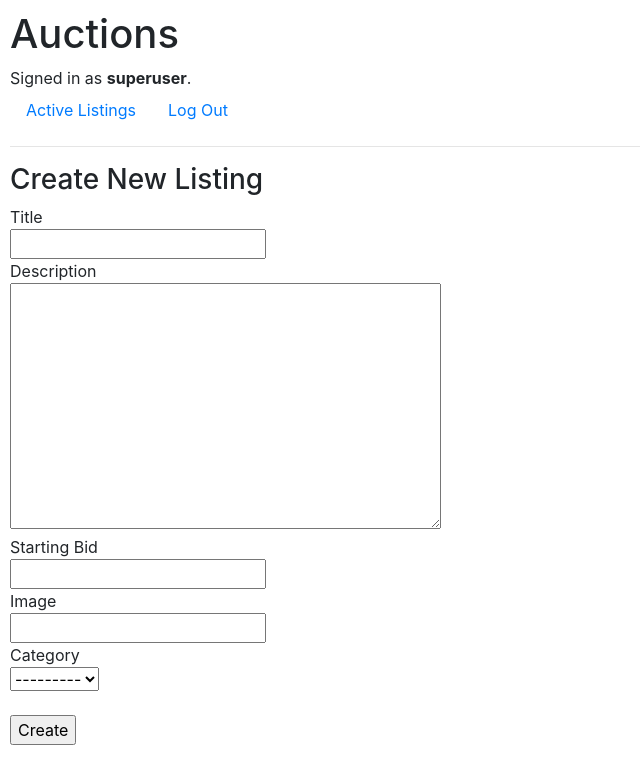
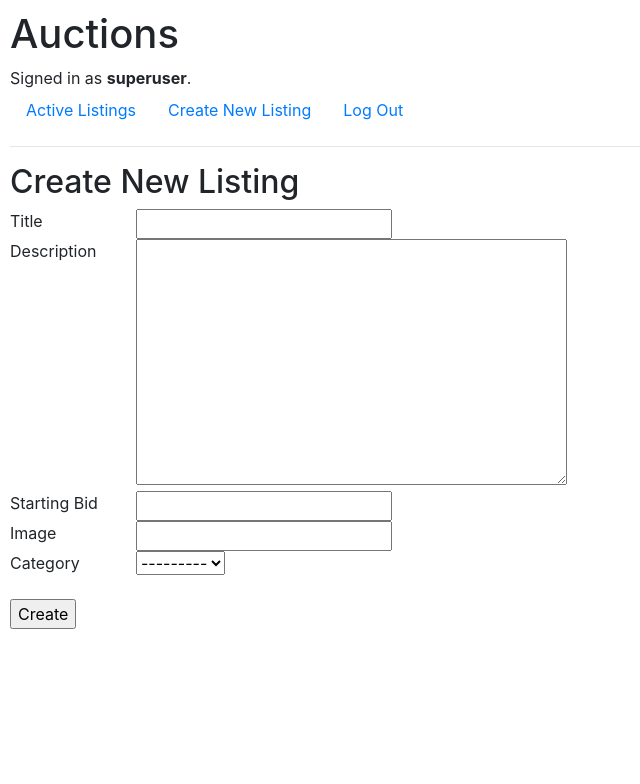
Before and after one commit to ronchuoeng/Project2, a Django app: page /newlisting in a window 1280 px wide. Shown: the top 784 px of the page, without its empty margins (0-640 px from the left). Run offline with Django 3.2, Linux system fonts and the light colour scheme; a user stored in the database is signed in; data comes from the database, SQL or seed files in the repository; both versions use the stored data as it was after the commit; some libraries are stand-ins or nearby versions.

Commit message:
done url Create

```diff
--- a/project2/commerce/auctions/static/auctions/styles.css
+++ b/project2/commerce/auctions/static/auctions/styles.css
@@ -1,3 +1,8 @@
 body {
     padding: 10px;
 }
+
+.divlabel {
+    float:left;
+    width: 10%;
+}
--- a/project2/commerce/auctions/templates/auctions/layout.html
+++ b/project2/commerce/auctions/templates/auctions/layout.html
@@ -22,6 +22,9 @@
             </li>
             {% if user.is_authenticated %}
                 <li class="nav-item">
+                    <a class="nav-link" href="{% url 'newlisting' %}">Create New Listing</a>
+                </li>
+                <li class="nav-item">
                     <a class="nav-link" href="{% url 'logout' %}">Log Out</a>
                 </li>
             {% else %}
--- a/project2/commerce/auctions/templates/auctions/newlisting.html
+++ b/project2/commerce/auctions/templates/auctions/newlisting.html
@@ -1,12 +1,12 @@
 {% extends "auctions/layout.html" %}
 
 {% block body %}
-    <h3>Create New Listing</h3>
+    <h2>Create New Listing</h2>
     <form action="{% url 'newlisting' %}" method="post">
         {% csrf_token %}
     <div>
         {% for f in form %}
-        <div>{{ f.label }} </div><div>{{ f }}</div>
+        <div class="divlabel">{{ f.label }} </div><div>{{ f }}</div>
         {% endfor %}
         <br>
         <input type="submit" value="Create">
```
Also changed, not shown: project2/commerce/db.sqlite3.
